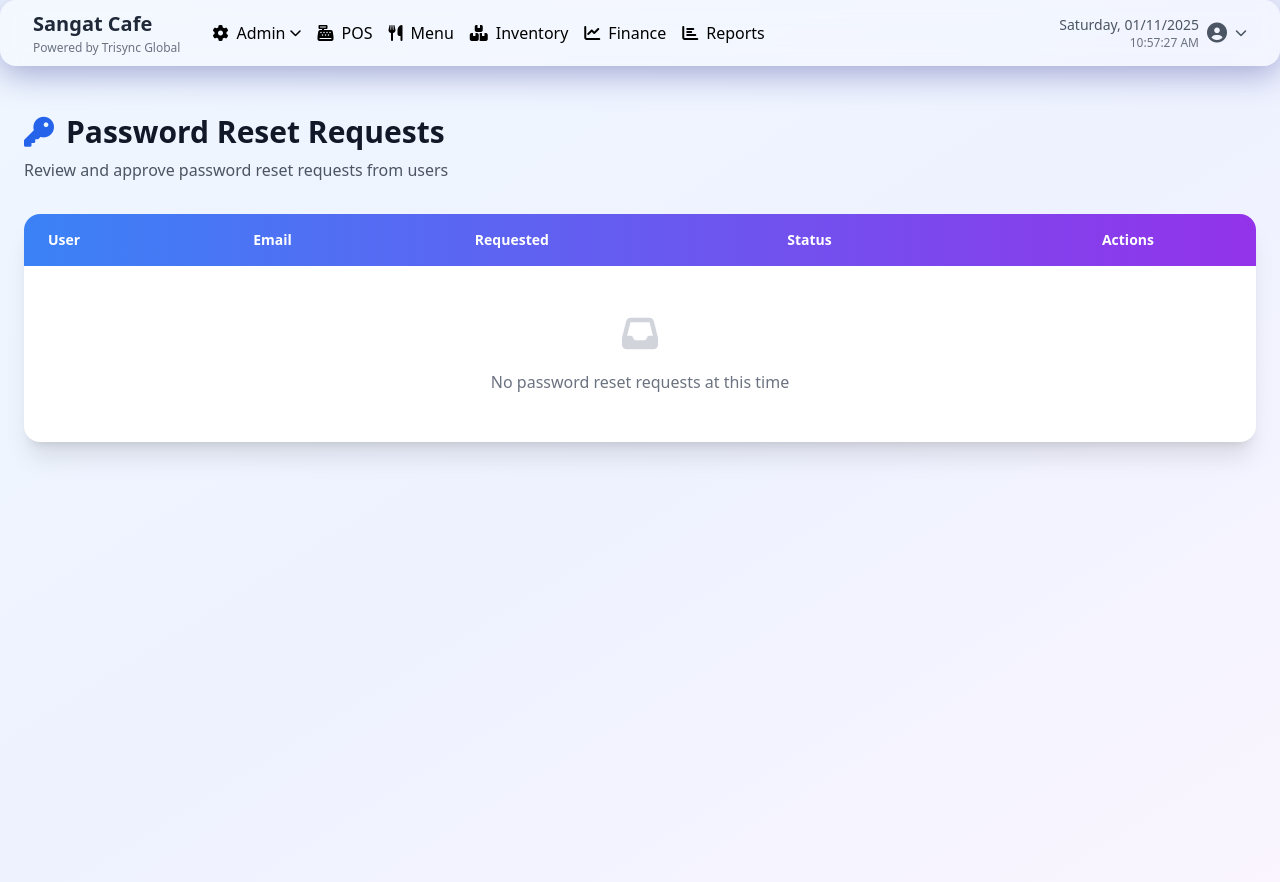
After one commit to moonkamboh924/TSG-Cafe-ERP, a Flask app: page /admin/password-reset-requests in a window 1280 px wide. The commit adds this page. Run offline with Flask 3, Linux system fonts and the light colour scheme; a user stored in the database is signed in; data that the repository does not hold is empty; some libraries are stand-ins or nearby versions.

Commit message:
Feature: Add Forgot Password system with admin approval workflow

```diff
--- a/app/models.py
+++ b/app/models.py
@@ -633,3 +633,42 @@ class CreditPayment(db.Model):
             'notes': self.notes,
             'received_by': self.receiver.full_name if self.receiver else None
         }
+
+class PasswordResetRequest(db.Model):
+    """Password reset requests - admin manually approves and sets new password"""
+    __tablename__ = 'password_reset_requests'
+
+    id = db.Column(db.Integer, primary_key=True)
+    user_id = db.Column(db.Integer, db.ForeignKey('users.id'), nullable=False)
+
+    # Request details
+    status = db.Column(db.String(20), default='pending', nullable=False)  # pending, approved, completed
+    requested_at = db.Column(db.DateTime, default=lambda: datetime.now(timezone.utc), nullable=False)
+
+    # Admin response
+    admin_notes = db.Column(db.Text)
+    new_password_set = db.Column(db.Boolean, default=False, nullable=False)
+    approved_at = db.Column(db.DateTime)
+    approved_by_id = db.Column(db.Integer, db.ForeignKey('users.id'))
+
+    # Notification for user
+    user_notified = db.Column(db.Boolean, default=False, nullable=False)
+
+    # Relationships
+    user = db.relationship('User', backref='password_requests', foreign_keys=[user_id])
+    approved_by = db.relationship('User', foreign_keys=[approved_by_id])
+
+    def to_dict(self):
+        return {
+            'id': self.id,
+            'user_id': self.user_id,
+            'user_email': self.user.email if self.user else None,
+            'user_name': self.user.full_name if self.user else None,
+            'status': self.status,
+            'requested_at': self.requested_at.isoformat(),
+            'admin_notes': self.admin_notes,
+            'new_password_set': self.new_password_set,
+            'user_notified': self.user_notified,
+            'approved_at': self.approved_at.isoformat() if self.approved_at else None,
+            'approved_by': self.approved_by.full_name if self.approved_by else None
+        }
--- /dev/null
+++ b/app/templates/admin/password_reset_requests.html
@@ -0,0 +1,180 @@
+{% extends "base.html" %}
+
+{% block title %}Password Reset Requests - {{ get_setting('restaurant_name', 'ERP') }}{% endblock %}
+
+{% block content %}
+<div class="min-h-screen bg-gradient-to-br from-blue-50 via-indigo-50 to-purple-50">
+    <div class="max-w-7xl mx-auto px-6 py-8">
+        <!-- Header -->
+        <div class="mb-8">
+            <h1 class="text-3xl font-bold text-gray-900 mb-2">
+                <i class="fas fa-key text-blue-600 mr-3"></i>Password Reset Requests
+            </h1>
+            <p class="text-gray-600">Review and approve password reset requests from users</p>
+        </div>
+
+        <!-- Flash Messages -->
+        {% with messages = get_flashed_messages(with_categories=true) %}
+            {% if messages %}
+                {% for category, message in messages %}
+                    <div class="mb-4 p-4 rounded-lg {% if category == 'error' %}bg-red-50 text-red-800 border border-red-200{% else %}bg-green-50 text-green-800 border border-green-200{% endif %}">
+                        <i class="fas {% if category == 'error' %}fa-exclamation-circle{% else %}fa-check-circle{% endif %} mr-2"></i>
+                        {{ message }}
+                    </div>
+                {% endfor %}
+            {% endif %}
+        {% endwith %}
+
+        <!-- Requests Table -->
+        <div class="bg-white rounded-2xl shadow-xl overflow-hidden">
+            <div class="overflow-x-auto">
+                <table class="w-full">
+                    <thead class="bg-gradient-to-r from-blue-500 to-purple-600 text-white">
+                        <tr>
+                            <th class="px-6 py-4 text-left text-sm font-semibold">User</th>
+                            <th class="px-6 py-4 text-left text-sm font-semibold">Email</th>
+                            <th class="px-6 py-4 text-left text-sm font-semibold">Requested</th>
+                            <th class="px-6 py-4 text-left text-sm font-semibold">Status</th>
+                            <th class="px-6 py-4 text-center text-sm font-semibold">Actions</th>
+                        </tr>
+                    </thead>
+                    <tbody class="divide-y divide-gray-200">
+                        {% if requests %}
+                            {% for req in requests %}
+                            <tr class="hover:bg-gray-50 transition-colors">
+                                <td class="px-6 py-4">
+                                    <div class="font-medium text-gray-900">{{ req.user.full_name }}</div>
+                                    <div class="text-sm text-gray-500">{{ req.user.designation or 'N/A' }}</div>
+                                </td>
+                                <td class="px-6 py-4 text-gray-700">{{ req.user.email }}</td>
+                                <td class="px-6 py-4 text-gray-700">
+                                    {{ req.requested_at.strftime('%Y-%m-%d %H:%M') }}
+                                </td>
+                                <td class="px-6 py-4">
+                                    {% if req.status == 'pending' %}
+                                        <span class="px-3 py-1 bg-yellow-100 text-yellow-800 rounded-full text-xs font-semibold">
+                                            <i class="fas fa-clock mr-1"></i>Pending
+                                        </span>
+                                    {% elif req.status == 'approved' %}
+                                        <span class="px-3 py-1 bg-green-100 text-green-800 rounded-full text-xs font-semibold">
+                                            <i class="fas fa-check mr-1"></i>Approved
+                                        </span>
+                                    {% else %}
+                                        <span class="px-3 py-1 bg-blue-100 text-blue-800 rounded-full text-xs font-semibold">
+                                            <i class="fas fa-check-double mr-1"></i>Completed
+                                        </span>
+                                    {% endif %}
+                                </td>
+                                <td class="px-6 py-4 text-center">
+                                    {% if req.status == 'pending' %}
+                                        <button onclick="openResetModal({{ req.id }}, '{{ req.user.full_name }}', '{{ req.user.email }}')"
+                                                class="bg-blue-500 hover:bg-blue-600 text-white px-4 py-2 rounded-lg text-sm font-medium transition-colors">
+                                            <i class="fas fa-key mr-1"></i>Set Password
+                                        </button>
+                                    {% elif req.status == 'approved' and not req.user_notified %}
+                                        <span class="text-green-600 text-sm">
+                                            <i class="fas fa-check-circle mr-1"></i>Password Set
+                                        </span>
+                                    {% else %}
+                                        <span class="text-gray-400 text-sm">
+                                            <i class="fas fa-check-double mr-1"></i>Completed
+                                        </span>
+                                    {% endif %}
+                                </td>
+                            </tr>
+                            {% endfor %}
+                        {% else %}
+                            <tr>
+                                <td colspan="5" class="px-6 py-12 text-center text-gray-500">
+                                    <i class="fas fa-inbox text-4xl mb-4 text-gray-300"></i>
+                                    <p>No password reset requests at this time</p>
+                                </td>
+                            </tr>
+                        {% endif %}
+                    </tbody>
+                </table>
+            </div>
+        </div>
+    </div>
+</div>
+
+<!-- Reset Password Modal -->
+<div id="resetModal" class="hidden fixed inset-0 bg-black bg-opacity-50 flex items-center justify-center z-50">
+    <div class="bg-white rounded-2xl shadow-2xl p-8 max-w-md w-full mx-4">
+        <h2 class="text-2xl font-bold text-gray-900 mb-4">
+            <i class="fas fa-key text-blue-600 mr-2"></i>Set New Password
+        </h2>
+
+        <div class="mb-4 p-4 bg-blue-50 border border-blue-200 rounded-lg">
+            <p class="text-sm text-blue-900">
+                <strong>User:</strong> <span id="modalUserName"></span><br>
+                <strong>Email:</strong> <span id="modalUserEmail"></span>
+            </p>
+        </div>
+
+        <form id="resetForm" method="POST" action="{{ url_for('admin.approve_password_reset') }}">
+            <input type="hidden" id="requestId" name="request_id">
+
+            <div class="mb-4">
+                <label class="block text-sm font-medium text-gray-700 mb-2">New Temporary Password</label>
+                <input type="text" name="new_password" id="newPassword" required
+                       class="w-full px-4 py-3 border border-gray-300 rounded-lg focus:ring-2 focus:ring-blue-500 focus:border-blue-500"
+                       placeholder="Enter temporary password">
+                <p class="text-xs text-gray-500 mt-1">User will be required to change this on first login</p>
+            </div>
+
+            <div class="mb-6">
+                <label class="block text-sm font-medium text-gray-700 mb-2">Admin Notes (Optional)</label>
+                <textarea name="admin_notes" rows="3"
+                          class="w-full px-4 py-3 border border-gray-300 rounded-lg focus:ring-2 focus:ring-blue-500 focus:border-blue-500"
+                          placeholder="Add any notes about this request..."></textarea>
+            </div>
+
+            <div class="flex gap-3">
+                <button type="submit"
+                        class="flex-1 bg-blue-500 hover:bg-blue-600 text-white py-3 rounded-lg font-semibold transition-colors">
+                    <i class="fas fa-check mr-2"></i>Approve & Set Password
+                </button>
+                <button type="button" onclick="closeResetModal()"
+                        class="flex-1 bg-gray-200 hover:bg-gray-300 text-gray-700 py-3 rounded-lg font-semibold transition-colors">
+                    <i class="fas fa-times mr-2"></i>Cancel
+                </button>
+            </div>
+        </form>
+    </div>
+</div>
+
+<script>
+function openResetModal(requestId, userName, userEmail) {
+    document.getElementById('requestId').value = requestId;
+    document.getElementById('modalUserName').textContent = userName;
+    document.getElementById('modalUserEmail').textContent = userEmail;
+    document.getElementById('resetModal').classList.remove('hidden');
+
+    // Generate random password suggestion
+    const randomPassword = generateRandomPassword();
+    document.getElementById('newPassword').value = randomPassword;
+}
+
+function closeResetModal() {
+    document.getElementById('resetModal').classList.add('hidden');
+    document.getElementById('resetForm').reset();
+}
+
+function generateRandomPassword() {
+    const chars = 'ABCDEFGHJKLMNPQRSTUVWXYZabcdefghijkmnpqrstuvwxyz23456789@#$';
+    let password = '';
+    for (let i = 0; i < 12; i++) {
+        password += chars.charAt(Math.floor(Math.random() * chars.length));
+    }
+    return password;
+}
+
+// Close modal on escape key
+document.addEventListener('keydown', function(e) {
+    if (e.key === 'Escape') {
+        closeResetModal();
+    }
+});
+</script>
+{% endblock %}
```
Also changed, not shown: app/auth.py (+55 -0 lines), app/blueprints/admin.py (+68 -1 lines), app/templates/auth/forgot_password.html (added, +86 -0 lines), app/templates/auth/login.html (+8 -1 lines).
